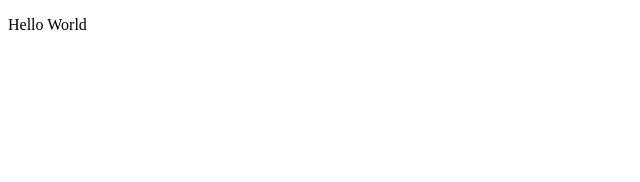
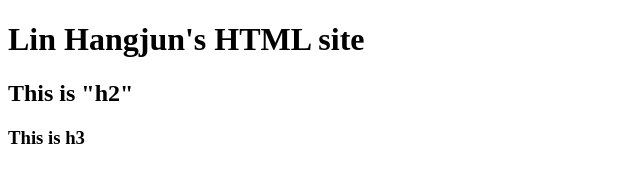
Before and after one commit to lin9912/sample_website, a plain HTML site: page index.html in a window 1280 px wide. Shown: the whole page, without its empty margins (0-640 px from the left). Drawn offline with Linux system fonts and the light colour scheme.

Commit message:
Lin Hangjun's HTML site

```diff
--- a/index.html
+++ b/index.html
@@ -2,9 +2,11 @@
 <html lang="en" dir="ltr">
   <head>
     <meta charset="utf-8">
-    <title>Hello World</title>
+    <title>Lin Hangjun 's HTML site</title>
   </head>
   <body>
-    <p>Hello World</p>
+    <h1>Lin Hangjun's HTML site</h1>
+    <h2>This is "h2"</h2>
+    <h3>This is h3</h3>
   </body>
 </html>
```
